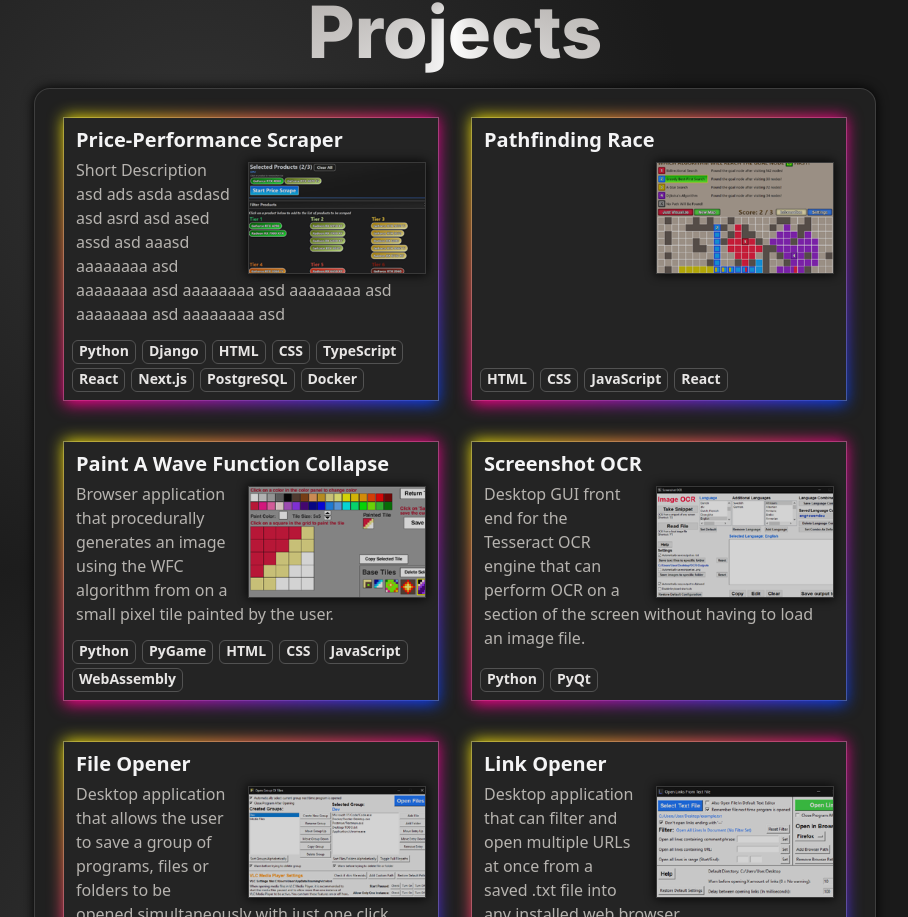
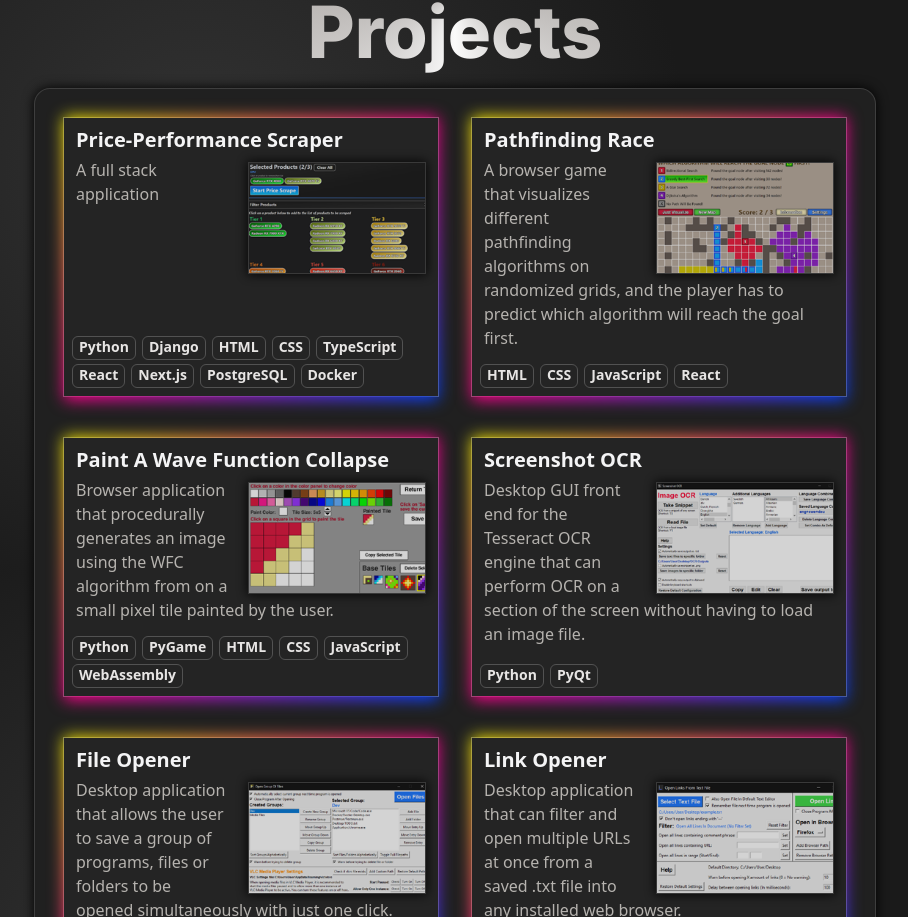
Before and after one commit to vik-ma/portfolio, a Next.js app: page / in a window 1280 px wide. Shown: the part 1028-1945 px from the top of the page, without its empty margins (185-1093 px from the left). Built offline with nearby package versions, Linux system fonts and the light colour scheme.

Commit message:
Adde short description for Pathfinder Race

```diff
--- a/app/ProjectsInfo.tsx
+++ b/app/ProjectsInfo.tsx
@@ -2,7 +2,7 @@ export const ProjectsInfo = {
   "price-performance-scraper": {
     name: "Price-Performance Scraper",
     shortDescription:
-      "Short Description asd ads asda asdasd asd asrd asd ased assd asd aaasd aaaaaaaa asd aaaaaaaa asd aaaaaaaa asd aaaaaaaa asd aaaaaaaa asd aaaaaaaa asd",
+      "A full stack application",
     fullDescription: <p>Price-Performance Scraper Description</p>,
     cssGradient: "bg-gradient-to-r from-rose-600 via-red-500 to-orange-400",
     techStack: [
@@ -45,7 +45,7 @@ export const ProjectsInfo = {
   "pathfinding-race": {
     name: "Pathfinding Race",
     shortDescription:
-      "",
+      "A browser game that visualizes different pathfinding algorithms on randomized grids, and the player has to predict which algorithm will reach the goal first.",
     fullDescription: <p>Pathfinding Race Description</p>,
     cssGradient: "bg-gradient-to-r from-rose-600 to-amber-400",
     techStack: ["HTML", "CSS", "JavaScript", "React"],
```
